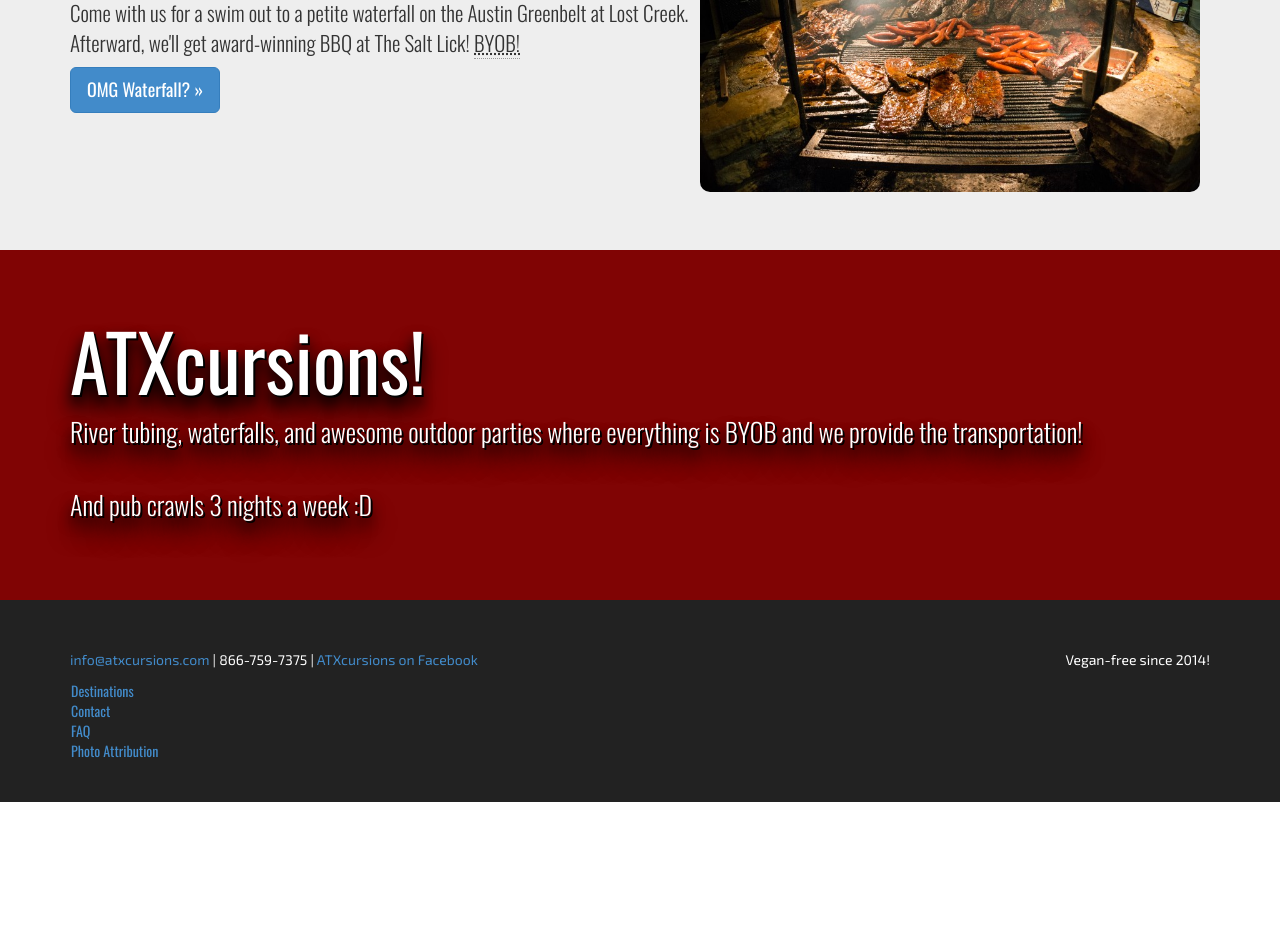
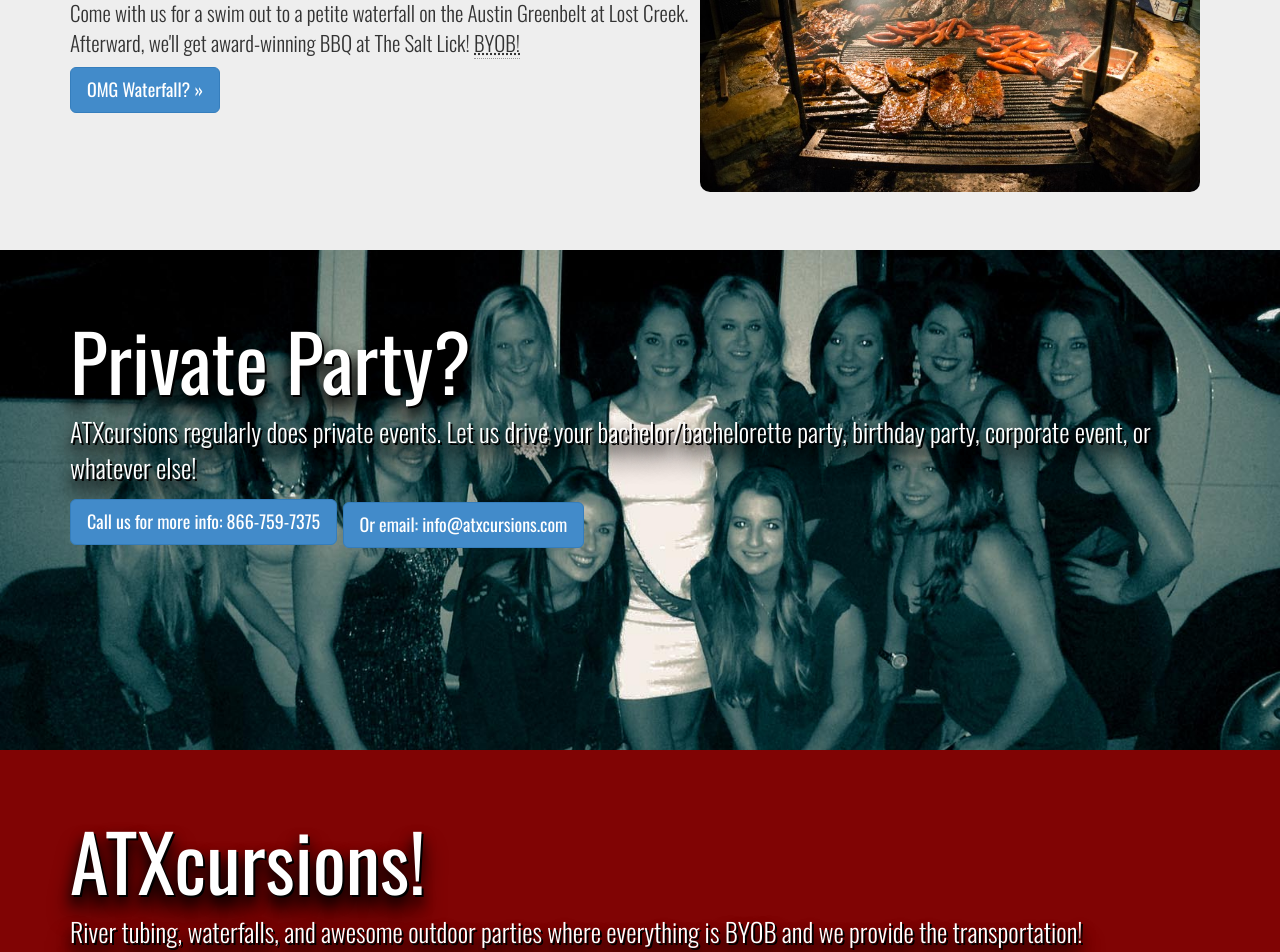
Before and after one commit to Gennovacap-Technology/axtcursions, a Jekyll site: the page built from index.html, in a window 1280 px wide. Shown: the part 920-1872 px from the top of the page. Built offline with Jekyll 4.4.1, drawn with Linux system fonts in a browser that asks for light colours; nearby versions of some CDN libraries; Markdown is read by kramdown in place of the engine named in the settings; before the commit the page ends 1722 px from its top, so only the background shows below that.

Commit message:
adding private party section to homepage. will eventually make this its own page

```diff
--- a/_layouts/default.html
+++ b/_layouts/default.html
@@ -46,7 +46,8 @@
           <div class="container">
             <div class="navbar-header">
 
-              <a class="navbar-brand" href="/"><img src="images/logo-250x212.png" style="" class="img-responsive center-block" alt="ATXcursions" /></a>
+              <a class="navbar-brand" href="/"><img src="images/logo-250x212.png" class="center-block" alt="ATXcursions" style="width: 200px"/></a>
+
 
             </div>
             <div class="navbar">
@@ -61,7 +62,6 @@
         </div>
 
     </div>
-
     {{ content }}
 
       <!-- Site footer -->
--- a/css/index.css
+++ b/css/index.css
@@ -86,9 +86,6 @@ h1, h2, h3, .navbar, .btn, .jumbotron-caption, .price {
   padding: 15px 0;
 }
 
-.navbar-brand img {
-  width: 200px;
-}
 
 /*@media(max-width:767px)*/
 
--- a/index.html
+++ b/index.html
@@ -15,7 +15,7 @@ layout: default
       </div>
     </div>
 
-    <a name="fire-truck"></a>
+    <a name="waterfall"></a>
     <div class="jumbotron">
       <div class="container">
           <div class="jumbotron-caption">
@@ -42,6 +42,19 @@ layout: default
 -->
 <!--<p>&nbsp;</p>-->
 <!--<p><a class="btn btn-lg btn-primary" href="https://thehostelshuttle.rezdy.com/28617/river-tubing-in-san-marcos" role="button">Party on &raquo;</a></p>-->
+
+    <a name="private-events"></a>
+    <div class="jumbotron invert" style="background: url('images/bachelorette-party-bw-2.jpg');background-size: cover;background-position: center;min-height: 500px;">
+      <div class="container">
+          <div class="jumbotron-caption">
+            <h2>Private Party?</h2>
+            <p>ATXcursions regularly does private events. Let us drive your bachelor/bachelorette party, birthday party, corporate event, or whatever else!</p>
+            <!--<p>&nbsp;</p>-->
+            <p><a class="btn btn-lg btn-primary" href="tel:8667597375" role="button">Call us for more info: 866-759-7375</a> <a class="btn btn-lg btn-primary" href="mailto:info@atxcursions.com" role="button">Or email: info@atxcursions.com</a></p>
+          </div>
+      </div>
+    </div>
+
     <a name="what-is-atxcursions"></a>
     <div class="jumbotron invert" style="background: #800404;background-size: cover;background-position: center;min-height: 350px;">
       <div class="container">
```
Also changed, not shown: images/bachelorette-party-bw-2.jpg (added), images/bachelorette-party-bw.jpg (added), images/logo-200x169.png (added), images/logos-200x169.png (added), 1 other file.
